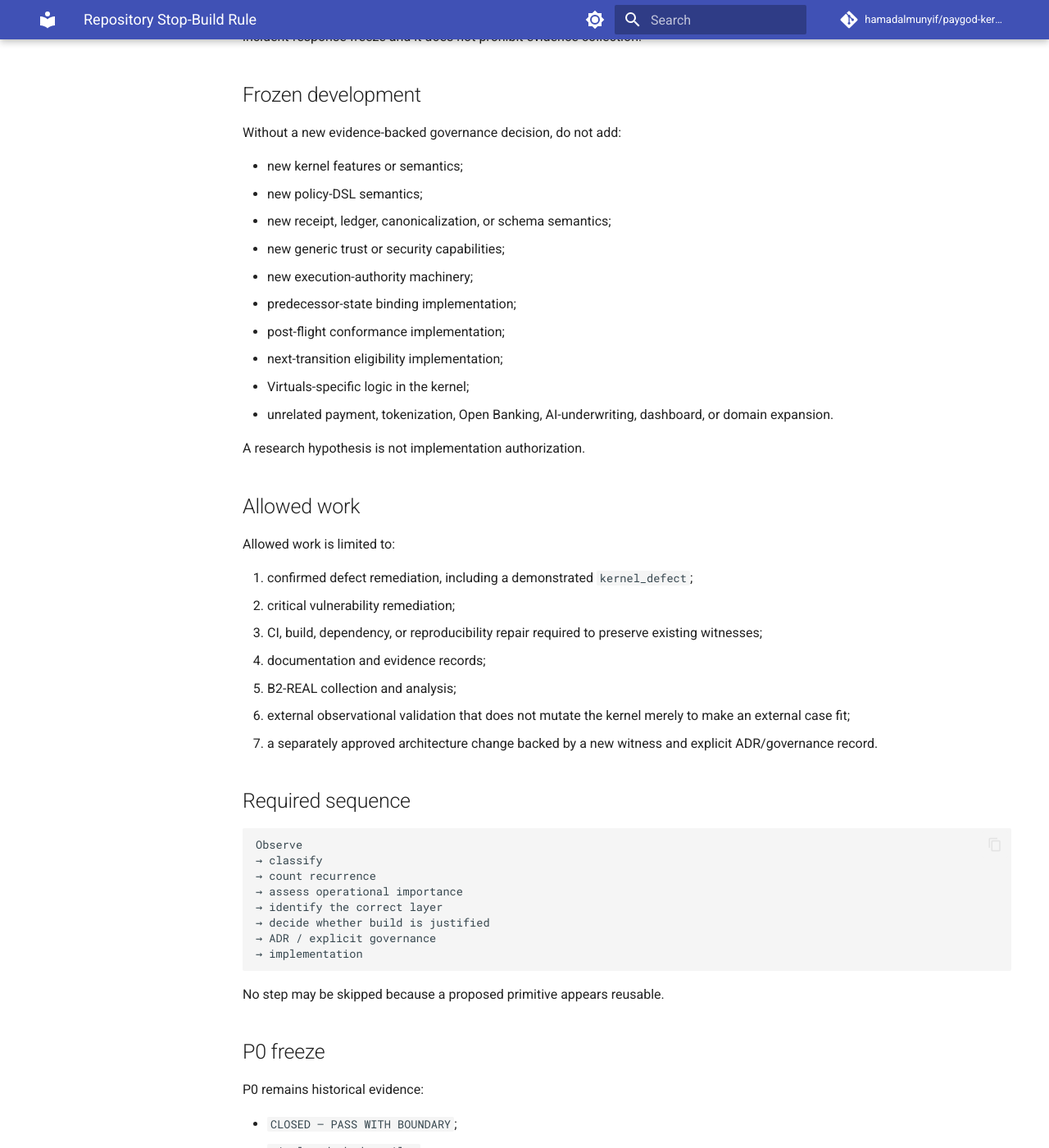
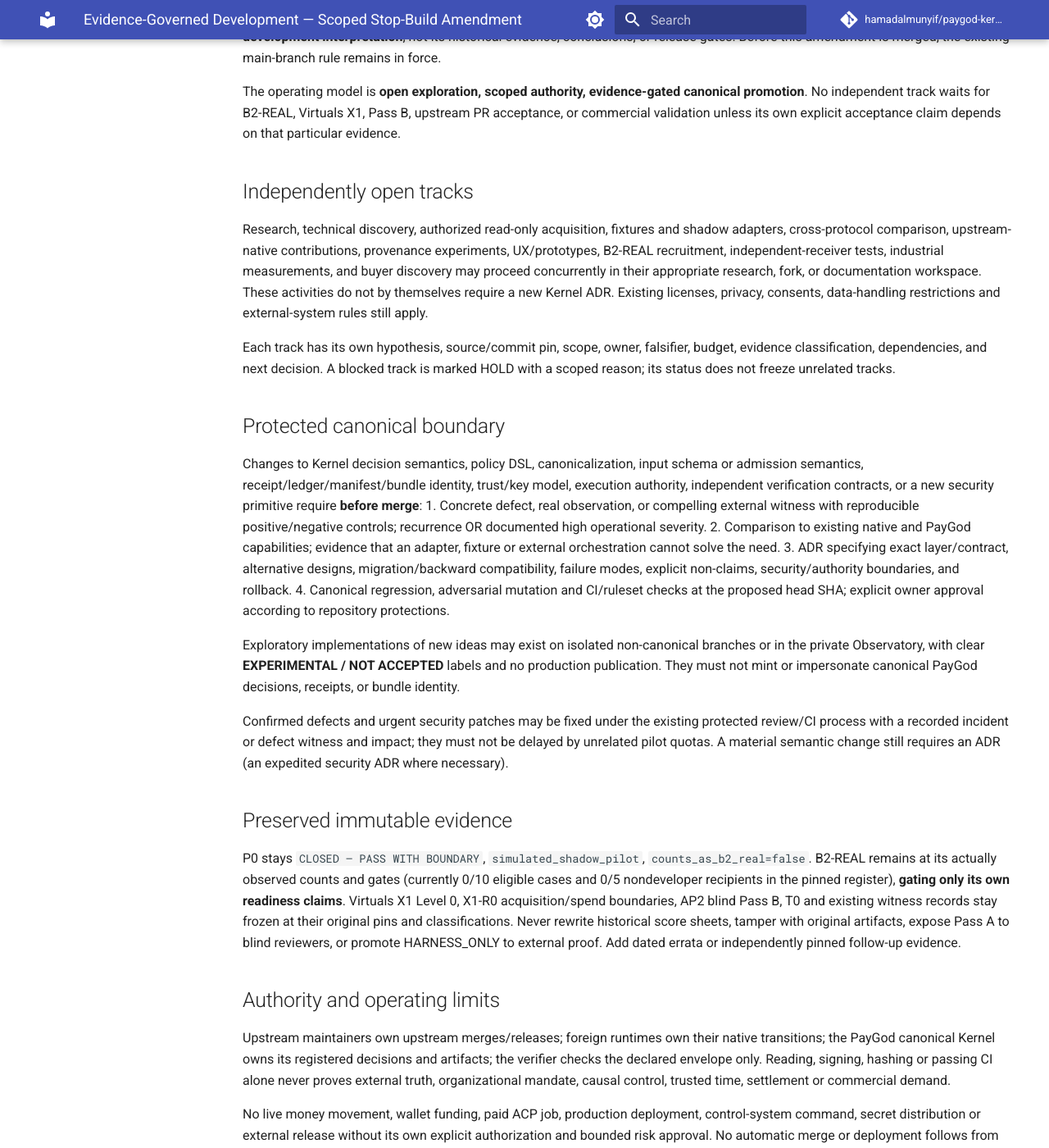
Before and after one commit to hamadalmunyif/paygod-kernel-mvp, an MkDocs documentation site: the page built from docs/STOP_BUILD_RULE.md, in a window 1280 px wide and 1400 px high, scrolled down 389 px. Shown: the whole window at 82% size. Built offline with MkDocs 1.6.1 and Material for MkDocs 9.7.7, drawn with Linux system fonts in a browser that asks for light colours; comment, search, counter and statistics services are not loaded; some of the changed text lies outside the part shown.

Commit message:
docs(governance): open independent evidence-governed tracks without weakening canonical gates

````diff
--- a/docs/STOP_BUILD_RULE.md
+++ b/docs/STOP_BUILD_RULE.md
@@ -1,75 +1,55 @@
-# Repository Stop-Build Rule
+# Evidence-Governed Development — Scoped Stop-Build Amendment
 
-Status: ACTIVE
-Effective baseline: `6b65d0d97ce61111b9eb77762de03f4a518c0d21`
-Activated after: P0 closure / PR #92
+Status: **PROPOSED on PR #108; effective only upon approved merge to main**
+Decision date: 2026-10-14
+Original stop-build baseline: `6b65d0d97ce61111b9eb77762de03f4a518c0d21` (after P0 / PR #92).
 
-## Purpose
+## Decision and supersession
 
-Stop-build preserves the current canonical decision path while B2-REAL and external validation generate evidence. It is not an incident-response freeze and it does not prohibit evidence collection.
+The original repository-wide stop-build remains a historical governance event. This amendment replaces its **prospective blanket development interpretation**, not its historical evidence, conclusions, or release gates. Before this amendment is merged, the existing main-branch rule remains in force.
 
-## Frozen development
+The operating model is **open exploration, scoped authority, evidence-gated canonical promotion**. No independent track waits for B2-REAL, Virtuals X1, Pass B, upstream PR acceptance, or commercial validation unless its own explicit acceptance claim depends on that particular evidence.
 
-Without a new evidence-backed governance decision, do not add:
+## Independently open tracks
 
-- new kernel features or semantics;
-- new policy-DSL semantics;
-- new receipt, ledger, canonicalization, or schema semantics;
-- new generic trust or security capabilities;
-- new execution-authority machinery;
-- predecessor-state binding implementation;
-- post-flight conformance implementation;
-- next-transition eligibility implementation;
-- Virtuals-specific logic in the kernel;
-- unrelated payment, tokenization, Open Banking, AI-underwriting, dashboard, or domain expansion.
+Research, technical discovery, authorized read-only acquisition, fixtures and shadow adapters, cross-protocol comparison, upstream-native contributions, provenance experiments, UX/prototypes, B2-REAL recruitment, independent-receiver tests, industrial measurements, and buyer discovery may proceed concurrently in their appropriate research, fork, or documentation workspace. These activities do not by themselves require a new Kernel ADR. Existing licenses, privacy, consents, data-handling restrictions and external-system rules still apply.
 
-A research hypothesis is not implementation authorization.
+Each track has its own hypothesis, source/commit pin, scope, owner, falsifier, budget, evidence classification, dependencies, and next decision. A blocked track is marked HOLD with a scoped reason; its status does not freeze unrelated tracks.
 
-## Allowed work
+## Protected canonical boundary
 
-Allowed work is limited to:
+Changes to Kernel decision semantics, policy DSL, canonicalization, input schema or admission semantics, receipt/ledger/manifest/bundle identity, trust/key model, execution authority, independent verification contracts, or a new security primitive require **before merge**:
+1. Concrete defect, real observation, or compelling external witness with reproducible positive/negative controls; recurrence OR documented high operational severity.
+2. Comparison to existing native and PayGod capabilities; evidence that an adapter, fixture or external orchestration cannot solve the need.
+3. ADR specifying exact layer/contract, alternative designs, migration/backward compatibility, failure modes, explicit non-claims, security/authority boundaries, and rollback.
+4. Canonical regression, adversarial mutation and CI/ruleset checks at the proposed head SHA; explicit owner approval according to repository protections.
 
-1. confirmed defect remediation, including a demonstrated `kernel_defect`;
-2. critical vulnerability remediation;
-3. CI, build, dependency, or reproducibility repair required to preserve existing witnesses;
-4. documentation and evidence records;
-5. B2-REAL collection and analysis;
-6. external observational validation that does not mutate the kernel merely to make an external case fit;
-7. a separately approved architecture change backed by a new witness and explicit ADR/governance record.
+Exploratory implementations of new ideas may exist on isolated non-canonical branches or in the private Observatory, with clear **EXPERIMENTAL / NOT ACCEPTED** labels and no production publication. They must not mint or impersonate canonical PayGod decisions, receipts, or bundle identity.
 
-## Required sequence
+Confirmed defects and urgent security patches may be fixed under the existing protected review/CI process with a recorded incident or defect witness and impact; they must not be delayed by unrelated pilot quotas. A material semantic change still requires an ADR (an expedited security ADR where necessary).
 
-```text
-Observe
-→ classify
-→ count recurrence
-→ assess operational importance
-→ identify the correct layer
-→ decide whether build is justified
-→ ADR / explicit governance
-→ implementation
-```
+## Preserved immutable evidence
 
-No step may be skipped because a proposed primitive appears reusable.
+P0 stays `CLOSED — PASS WITH BOUNDARY`, `simulated_shadow_pilot`, `counts_as_b2_real=false`.
+B2-REAL remains at its actually observed counts and gates (currently 0/10 eligible cases and 0/5 nondeveloper recipients in the pinned register), **gating only its own readiness claims**.
+Virtuals X1 Level 0, X1-R0 acquisition/spend boundaries, AP2 blind Pass B, T0 and existing witness records stay frozen at their original pins and classifications. Never rewrite historical score sheets, tamper with original artifacts, expose Pass A to blind reviewers, or promote HARNESS_ONLY to external proof. Add dated errata or independently pinned follow-up evidence.
 
-## P0 freeze
+## Authority and operating limits
 
-P0 remains historical evidence:
+Upstream maintainers own upstream merges/releases; foreign runtimes own their native transitions; the PayGod canonical Kernel owns its registered decisions and artifacts; the verifier checks the declared envelope only. Reading, signing, hashing or passing CI alone never proves external truth, organizational mandate, causal control, trusted time, settlement or commercial demand.
 
-- `CLOSED — PASS WITH BOUNDARY`;
-- `simulated_shadow_pilot`;
-- `counts_as_b2_real = false`.
+No live money movement, wallet funding, paid ACP job, production deployment, control-system command, secret distribution or external release without its own explicit authorization and bounded risk approval. No automatic merge or deployment follows from this document.
 
-Frozen P0 source records, mapping registers, decision log, and closure report are not rewritten to improve later claims. A material factual correction must be recorded as a dated erratum or superseding record while preserving the original witness.
+## Track progression
 
-## B2 and X1
+DISCOVER → REPRODUCE → BOUNDARIES → SHADOW / NATIVE TEST → INDEPENDENT REVIEW → GO / HOLD / STOP.
 
-B2-REAL remains open and gating for its own readiness claim.
+GO means **proceed in the named scope**; it never silently grants canonical or production authority. For canonical promotion, use the stricter witness → layer → ADR → tests → owner/review → merge chain.
 
-Virtuals X1 is a separate non-gating external validation track. X1 may challenge the architecture but cannot authorize a kernel change from a single observation.
+Metrics: time to reproduce, first native test, engineering hours, external-wait time, adapter reuse, external recipient verification, and avoided unnecessary forks. Track unresolved causes by scope, not as global blockers.
 
-## Exit from stop-build
+References: [Claims register](CLAIMS_REGISTER.md), [roadmap](../ROADMAP.md), [open collaboration](open-collaboration/README.md), [CMP-01](open-collaboration/CONTRIBUTION_PROTOCOL.md).
 
-Stop-build does not expire by date. A proposed build area may leave stop-build only when the repository records a concrete external/real workflow witness, the observed gap or opportunity, recurrence or sufficient operational importance, why the existing layer is insufficient, the intended layer of change, explicit non-claims, and an approved architecture record.
+## Historical non-retroactivity
 
-Until then, the default is: **do not build**.
+This prospective amendment does **not** declare that historical Stop-Build was invalid, that a particular external integration passed, that a new feature was released, or that prior tests are newly independent. The superseded text remains available unchanged in Git history at the cited baseline.
````
